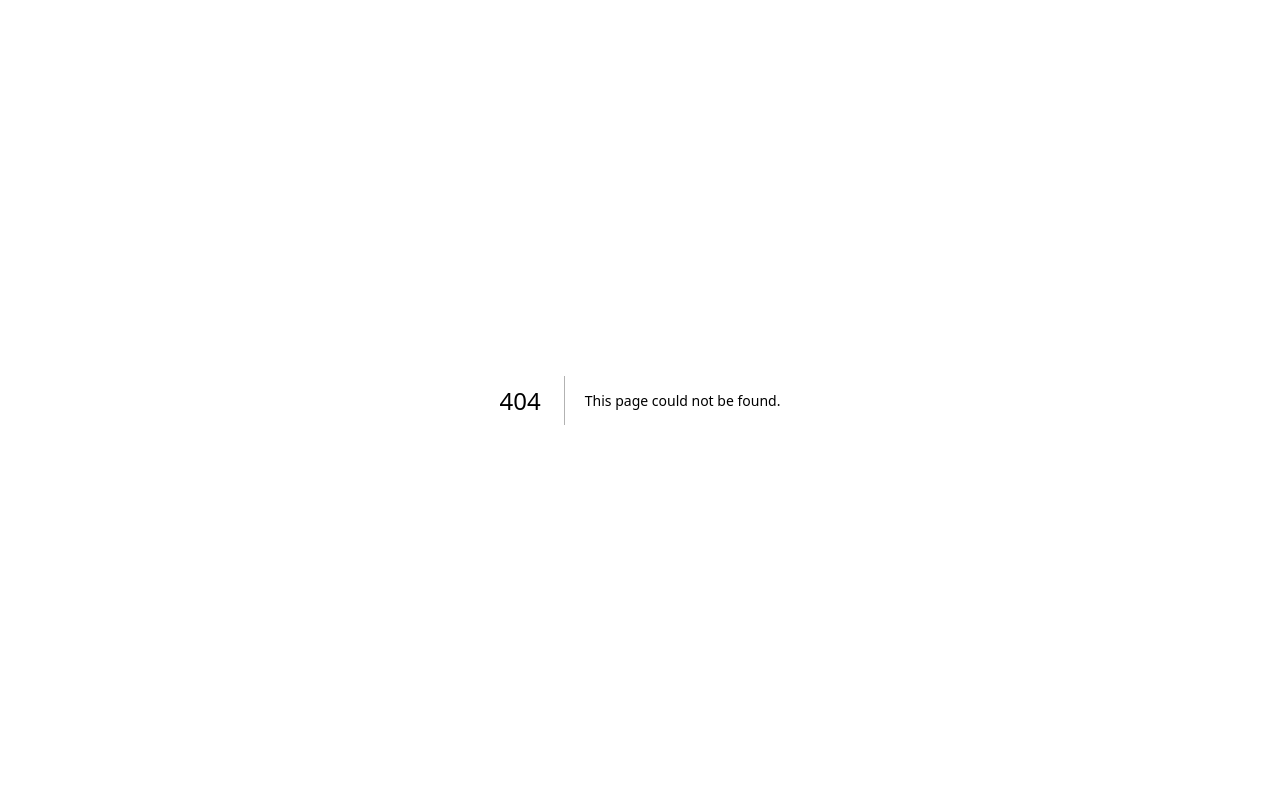
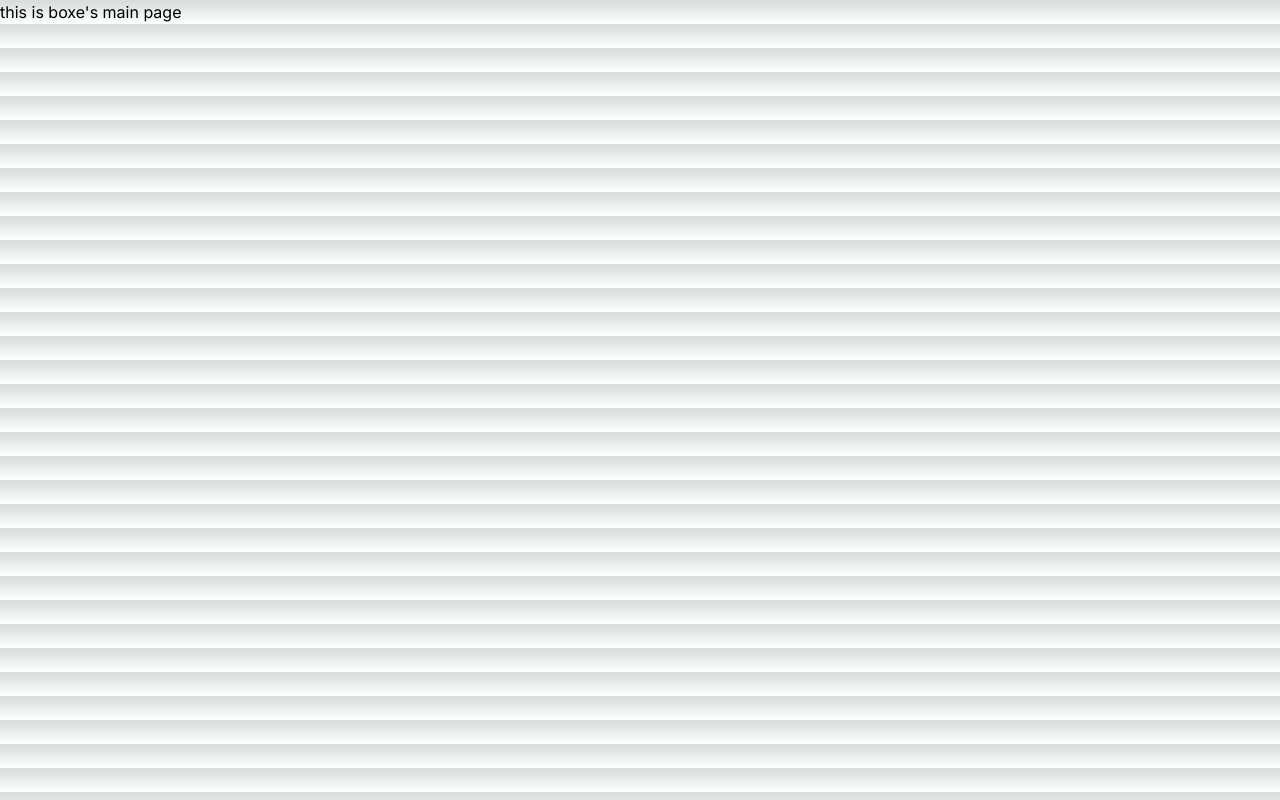
Before and after one commit to akhilesh-thakur/course.nextjs, a Next.js app: page /boxes in a window 1280 px wide. Before the commit this address had no page. Built offline with nearby package versions, Linux system fonts and the light colour scheme.

Commit message:
parallel routes

```diff
--- a/src/app/(course)/java/page.js
+++ /dev/null
@@ -1,5 +0,0 @@
-export default function page() {
-  return (
-    <div>This is Java course page</div>
-  )
-}
--- a/src/app/(course)/python/page.js
+++ /dev/null
@@ -1,5 +0,0 @@
-export default function page() {
-    return (
-      <div>This is Python course page</div>
-    )
-  }
--- a/src/app/blog/[[...posts]]/page.js
+++ /dev/null
@@ -1,7 +0,0 @@
-export default function page({ params }) {
-    return (
-      <>
-      <div>This is a Dynamic Catch all Blog page</div>
-      </>
-    )
-  }
--- /dev/null
+++ b/src/app/boxes/@left/page.js
@@ -0,0 +1,5 @@
+export default function Left() {
+  return (
+    <div>Left box</div>
+  )
+}
--- /dev/null
+++ b/src/app/boxes/@right/page.js
@@ -0,0 +1,5 @@
+export default function Rightbox() {
+    return (
+      <div>Right box</div>
+    )
+  }
--- /dev/null
+++ b/src/app/boxes/layout.js
@@ -0,0 +1,9 @@
+export default function Boxlayout({children, left, right}) {
+  return (
+    <div>
+        {children}
+        {/* {left} */}
+        {/* {right} */}
+    </div>
+  )
+}
--- /dev/null
+++ b/src/app/boxes/page.js
@@ -0,0 +1,5 @@
+export default function Mainbox() {
+  return (
+    <div>this is boxe's main page</div>
+  )
+}
--- a/src/app/profile/[username]/page.js
+++ /dev/null
@@ -1,3 +0,0 @@
-export default function page({ params }) {
-  return <div>Username: {params.username}</div>;
-}
```
Also changed, not shown: jsconfig.json (deleted, +0 -7 lines).
